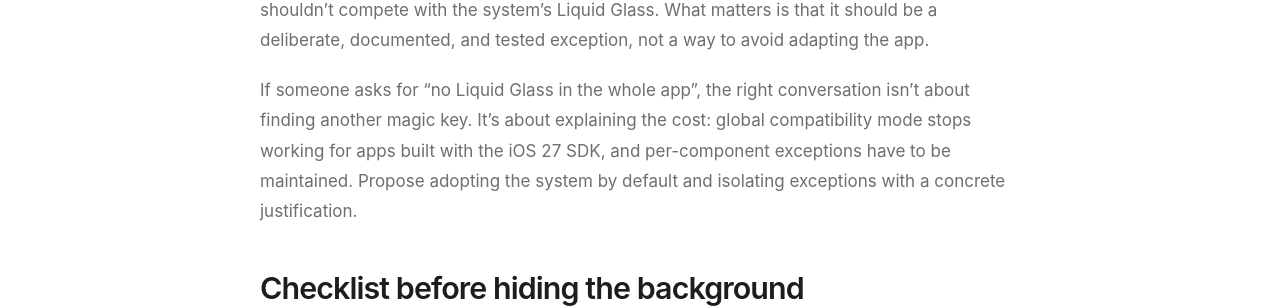
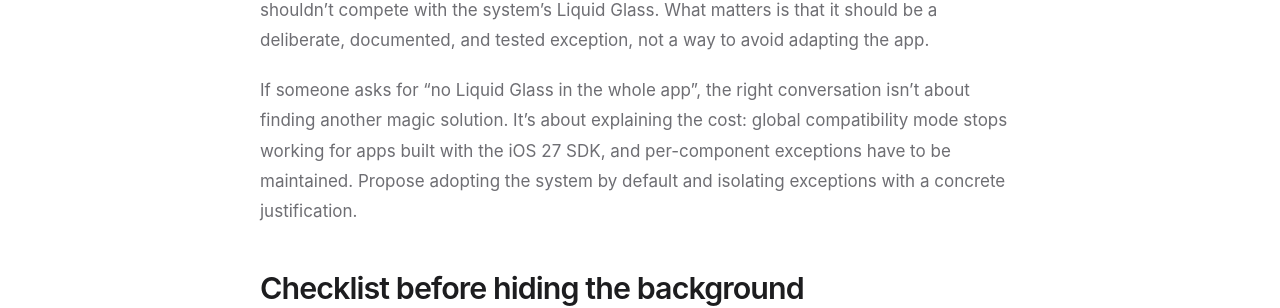
Before and after one commit to obocat/daniel_toranzo_perez, a Jekyll site: the page built from _posts/2026-11-11-swiftui-toolbar-sin-liquid-glass.markdown, in a window 1280 px wide and 900 px high, scrolled down 6335 px. Shown: the part 180-488 px from the top of the window. Built offline with Jekyll 4.4.1, drawn with Linux system fonts in a browser that asks for light colours.

Commit message:
docs: reword magic solution (#21)

```diff
--- a/_posts/2026-11-11-swiftui-toolbar-sin-liquid-glass.markdown
+++ b/_posts/2026-11-11-swiftui-toolbar-sin-liquid-glass.markdown
@@ -367,7 +367,7 @@
 
 But consistency isn't an absolute rule. There are legitimate exceptions: a brand that already has its own language, a control that needs its own background to be legible, or a surface that shouldn't compete with the system's Liquid Glass. What matters is that it should be a deliberate, documented, and tested exception, not a way to avoid adapting the app.
 
-If someone asks for "no Liquid Glass in the whole app", the right conversation isn't about finding another magic key. It's about explaining the cost: global compatibility mode stops working for apps built with the iOS 27 SDK, and per-component exceptions have to be maintained. Propose adopting the system by default and isolating exceptions with a concrete justification.
+If someone asks for "no Liquid Glass in the whole app", the right conversation isn't about finding another magic solution. It's about explaining the cost: global compatibility mode stops working for apps built with the iOS 27 SDK, and per-component exceptions have to be maintained. Propose adopting the system by default and isolating exceptions with a concrete justification.
 
 ## Checklist before hiding the background
 
```
Also changed, not shown: other parts of _posts/2026-11-11-swiftui-toolbar-sin-liquid-glass.markdown (+1 -1 lines).
